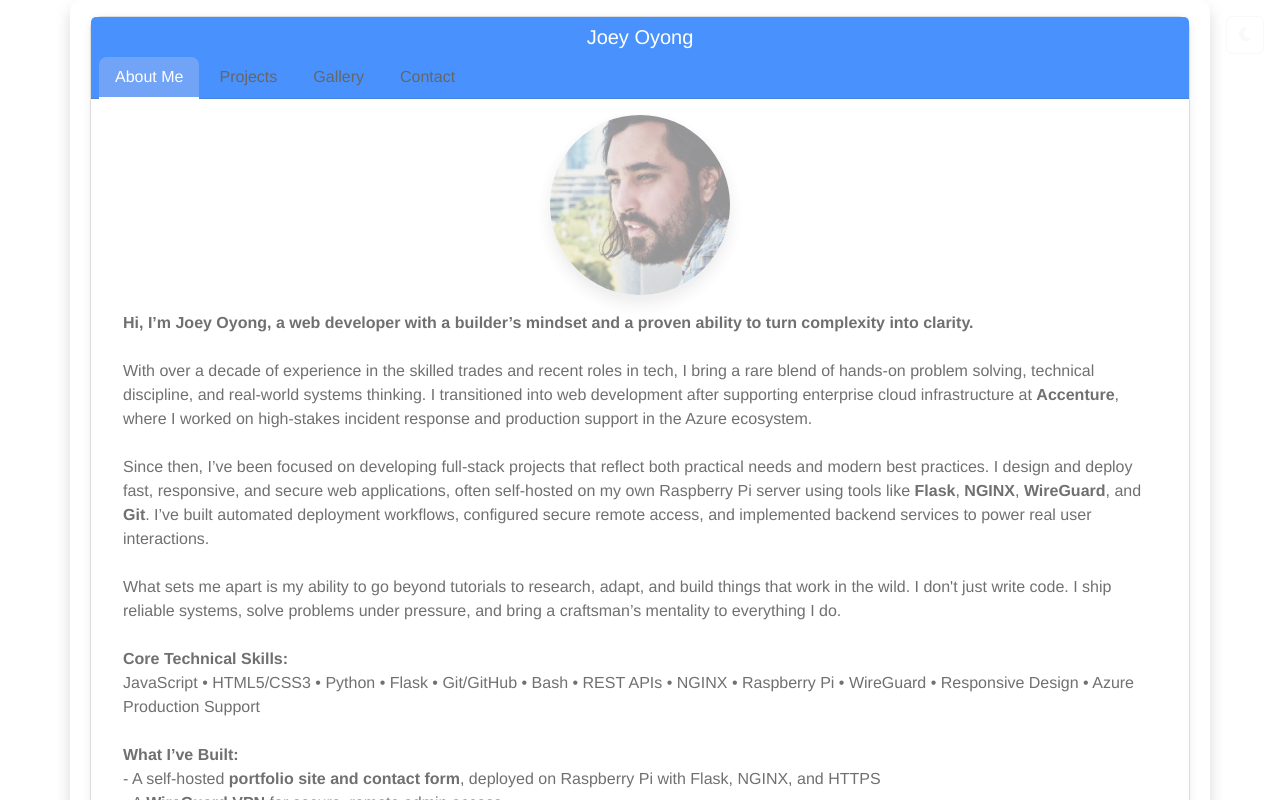
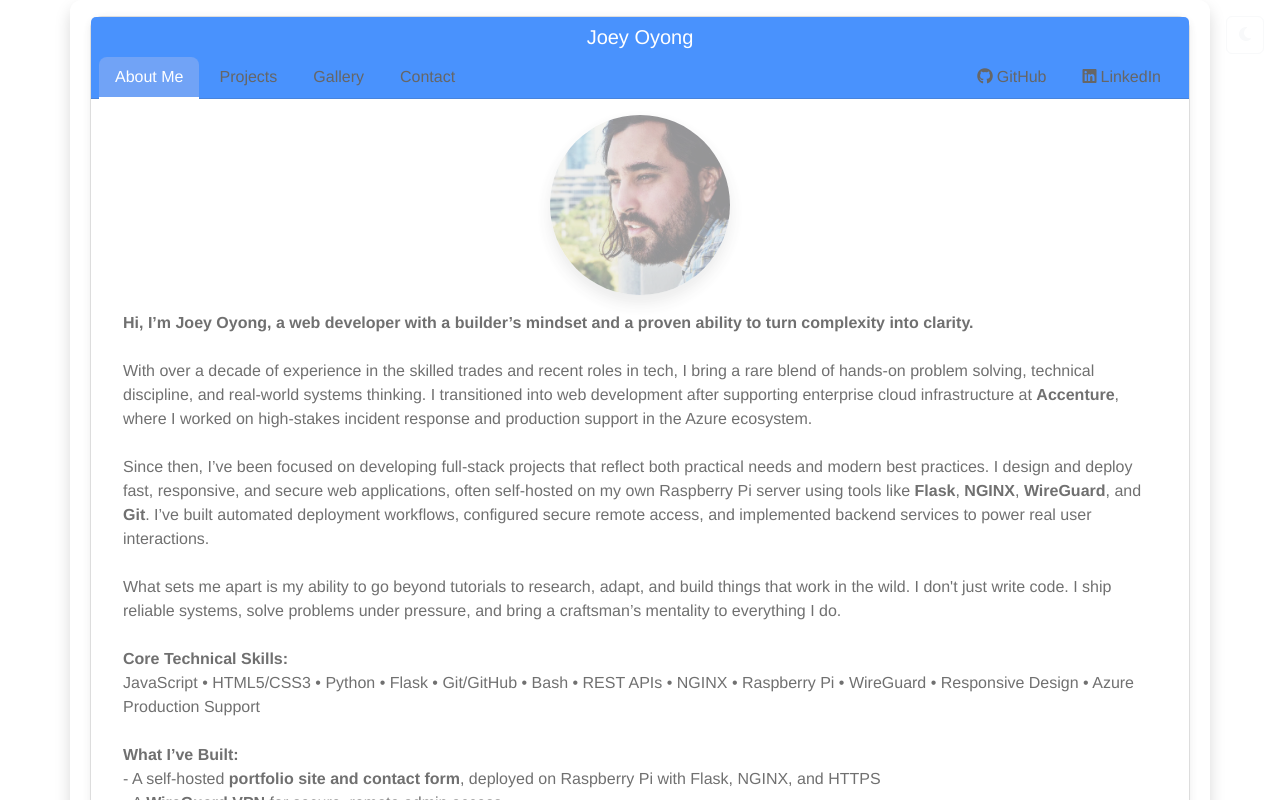
Before and after one commit to oyong28/joeyOyongWebsite, a plain HTML site: page index.html in a window 1280 px wide. Shown: the top 800 px of the page. Drawn offline with nearby package versions, Linux system fonts and the light colour scheme.

Commit message:
Add GitHub and LinkedIn links to header navigation

```diff
--- a/index.html
+++ b/index.html
@@ -55,6 +55,25 @@
                   <a class="nav-link" href="#contact" data-tab="#contact"
                     >Contact</a
                   >
+                </li>
+                <li class="nav-item ms-auto">
+                  <a
+                    class="nav-link"
+                    href="https://github.com/oyong28"
+                    target="_blank"
+                  >
+                    <i class="fa-brands fa-github me-1"></i>GitHub
+                  </a>
+                </li>
+
+                <li class="nav-item">
+                  <a
+                    class="nav-link"
+                    href="https://www.linkedin.com/in/joeyoyong"
+                    target="_blank"
+                  >
+                    <i class="fa-brands fa-linkedin me-1"></i>LinkedIn
+                  </a>
                 </li>
               </ul>
             </div>
```
